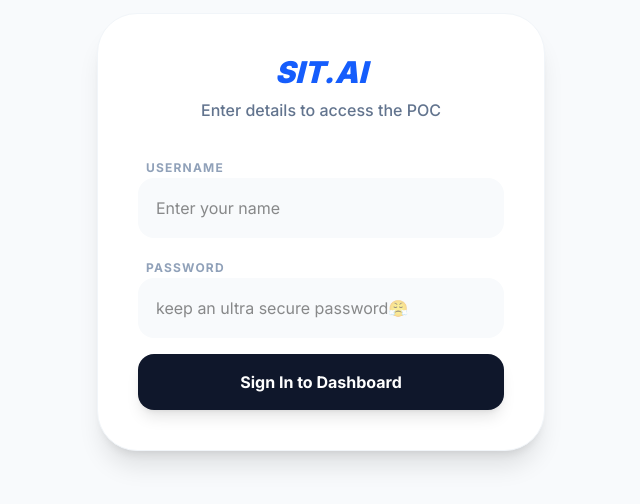
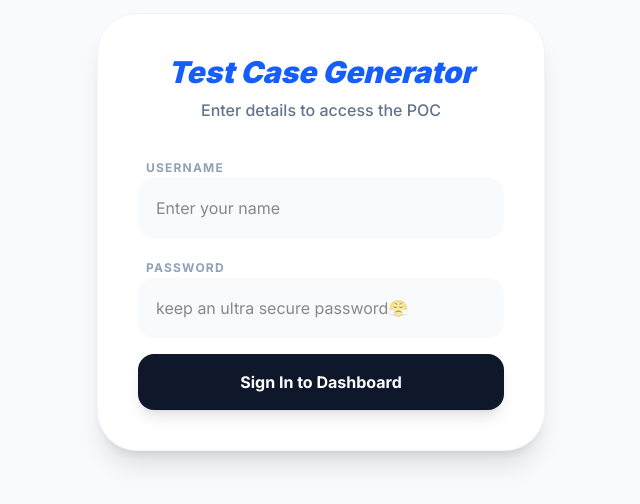
Before and after one commit to shivammishraa/TestCaseAutomation, a Next.js app: page /login in a window 1280 px wide. Shown: the part 168-672 px from the top of the page, without its empty margins (319-959 px from the left). Built offline with nearby package versions, Linux system fonts and the light colour scheme.

Commit message:
changed the application name

```diff
--- a/app/layout.tsx
+++ b/app/layout.tsx
@@ -5,7 +5,7 @@ import "./globals.css";
 const inter = Inter({ subsets: ["latin"] });
 
 export const metadata: Metadata = {
-  title: "SIT.AI | AI Manual Test Case Generator",
+  title: " Test Case Generator| AI Manual Test Case Generator",
   description: "Automate SIT manual test cases using AI and Jira tickets",
 };
 
--- a/app/login/page.tsx
+++ b/app/login/page.tsx
@@ -30,7 +30,7 @@ export default function LoginPage() {
     <div className="min-h-screen bg-slate-50 flex items-center justify-center p-6">
       <div className="bg-white p-10 rounded-[2.5rem] shadow-xl border border-slate-100 w-full max-w-md">
         <div className="mb-8 text-center">
-          <h1 className="text-3xl font-black italic text-blue-600 mb-2">SIT.AI</h1>
+          <h1 className="text-3xl font-black italic text-blue-600 mb-2">Test Case Generator</h1>
           <p className="text-slate-500 font-medium">Enter details to access the POC</p>
         </div>
 
```
